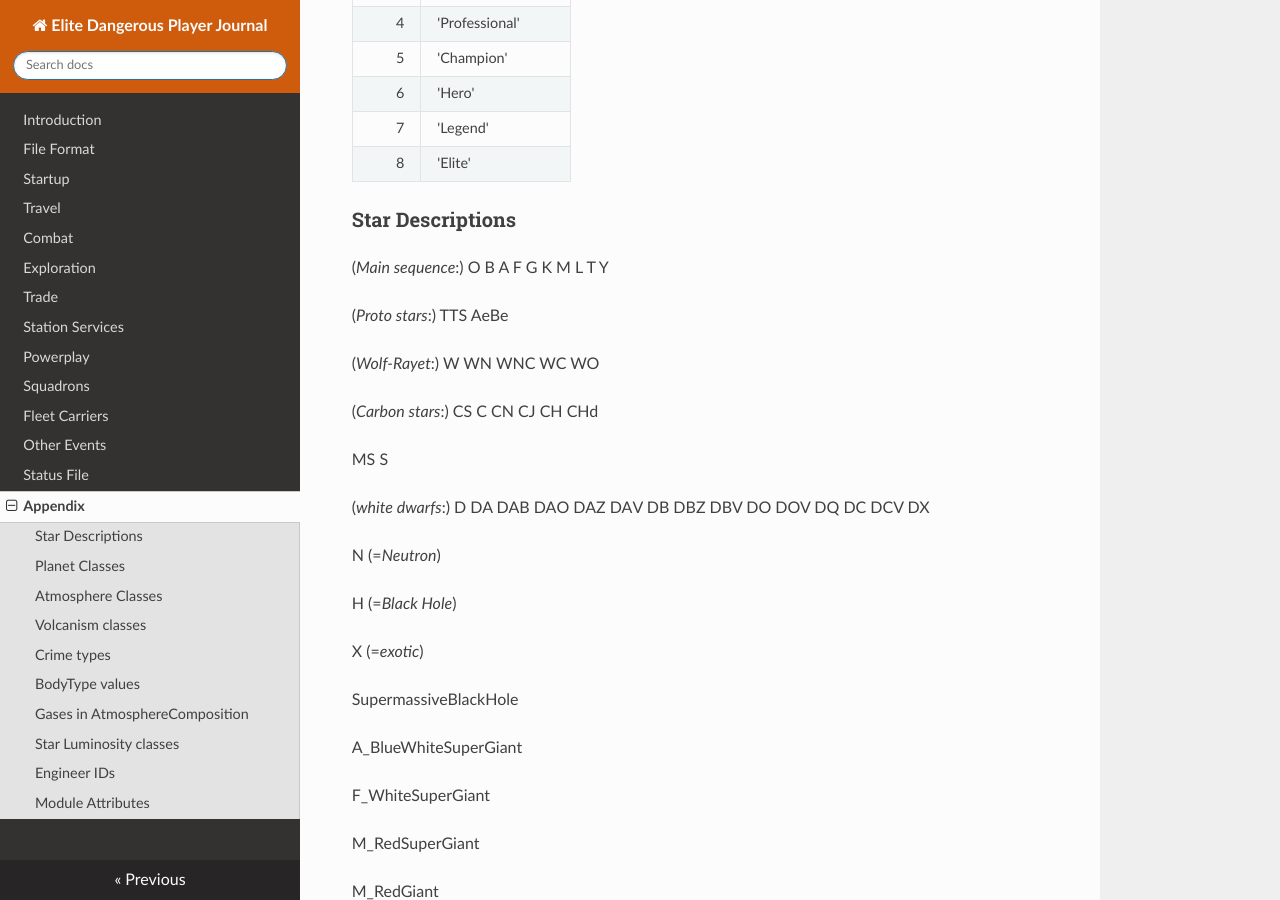
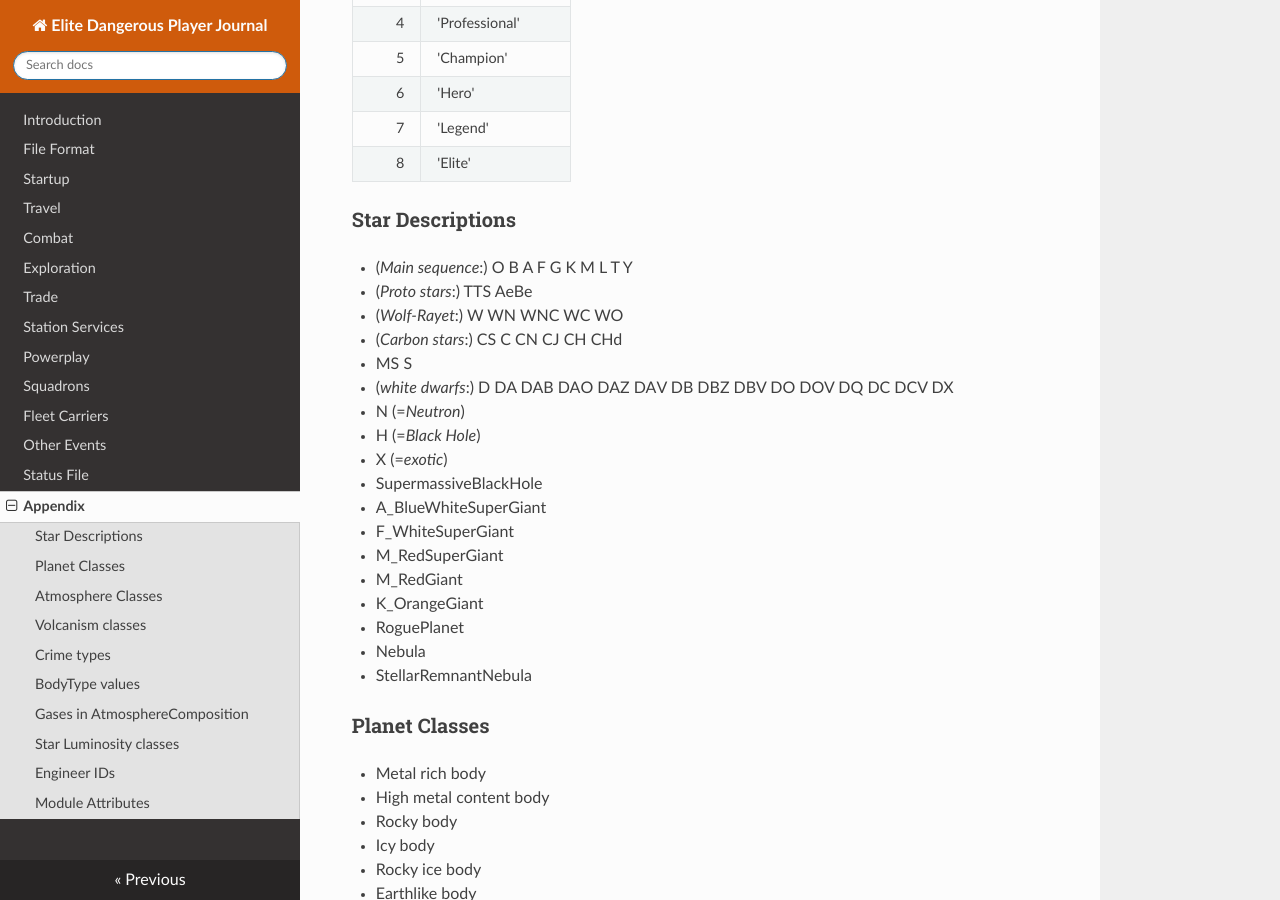
Before and after one commit to Lombra/elite-api-docs, an MkDocs documentation site: the page built from docs/Appendix.md, in a window 1280 px wide and 900 px high, scrolled down 2957 px. Built offline with MkDocs 1.6.1, drawn with Linux system fonts in a browser that asks for light colours; nearby versions of some CDN libraries; old or Windows-style settings are respelled for this version of MkDocs.

```diff
--- a/docs/Appendix.md
+++ b/docs/Appendix.md
@@ -100,41 +100,41 @@ Index|Rank
 
 ### Star Descriptions
 
-(_Main sequence_:) O B A F G K M L T Y
+- (_Main sequence_:) O B A F G K M L T Y
 
-(_Proto stars_:) TTS AeBe
+- (_Proto stars_:) TTS AeBe
 
-(_Wolf-Rayet_:) W WN WNC WC WO
+- (_Wolf-Rayet_:) W WN WNC WC WO
 
-(_Carbon stars_:) CS C CN CJ CH CHd
+- (_Carbon stars_:) CS C CN CJ CH CHd
 
-MS S
+- MS S
 
-(_white dwarfs_:) D DA DAB DAO DAZ DAV DB DBZ DBV DO DOV DQ DC DCV DX
+- (_white dwarfs_:) D DA DAB DAO DAZ DAV DB DBZ DBV DO DOV DQ DC DCV DX
 
-N (=_Neutron_)
+- N (=_Neutron_)
 
-H (=_Black Hole_)
+- H (=_Black Hole_)
 
-X (=_exotic_)
+- X (=_exotic_)
 
-SupermassiveBlackHole
+- SupermassiveBlackHole
 
-A_BlueWhiteSuperGiant
+- A_BlueWhiteSuperGiant
 
-F_WhiteSuperGiant
+- F_WhiteSuperGiant
 
-M_RedSuperGiant
+- M_RedSuperGiant
 
-M_RedGiant
+- M_RedGiant
 
-K_OrangeGiant
+- K_OrangeGiant
 
-RoguePlanet
+- RoguePlanet
 
-Nebula
+- Nebula
 
-StellarRemnantNebula
+- StellarRemnantNebula
 
 ### Planet Classes
 
```
